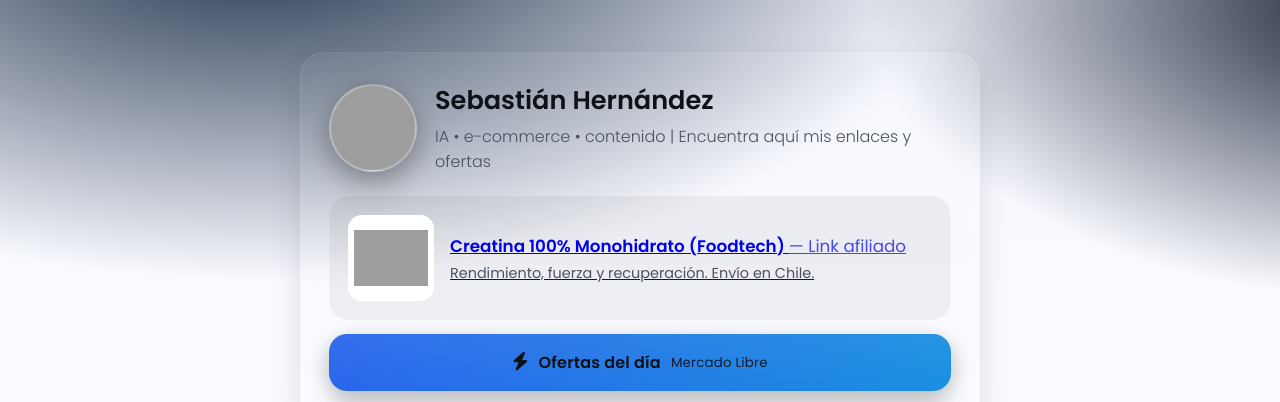
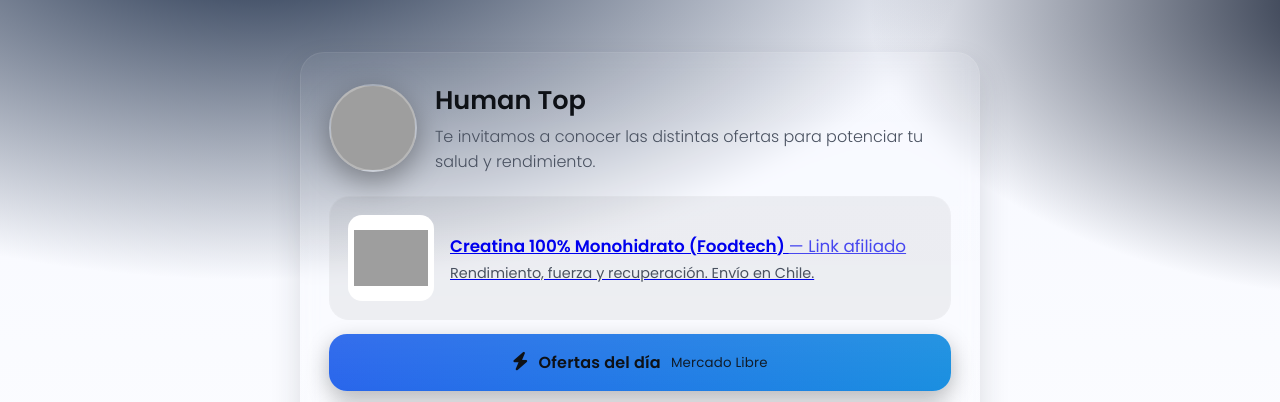
Before and after one commit to Medseb23/HumanTop, a plain HTML site: page index.html in a window 1280 px wide. Shown: the top 402 px of the page. Drawn offline with Linux system fonts and the light colour scheme; grey boxes are pictures that could not be loaded.

Commit message:
Update index.html

```diff
--- a/index.html
+++ b/index.html
@@ -144,10 +144,10 @@
 
     <header>
       <!-- 👤 Cambia tu avatar -->
-      <div class="avatar" title="Tu foto"></div>
+      <div class="avatar" title="HumanTop.jpg"></div>
       <div class="title">
-        <h1>Sebastián Hernández</h1>
-        <p>IA • e-commerce • contenido | Encuentra aquí mis enlaces y ofertas</p>
+        <h1>Human Top</h1>
+        <p>Te invitamos a conocer las distintas ofertas para potenciar tu salud y rendimiento.</p>
       </div>
     </header>
 
```
